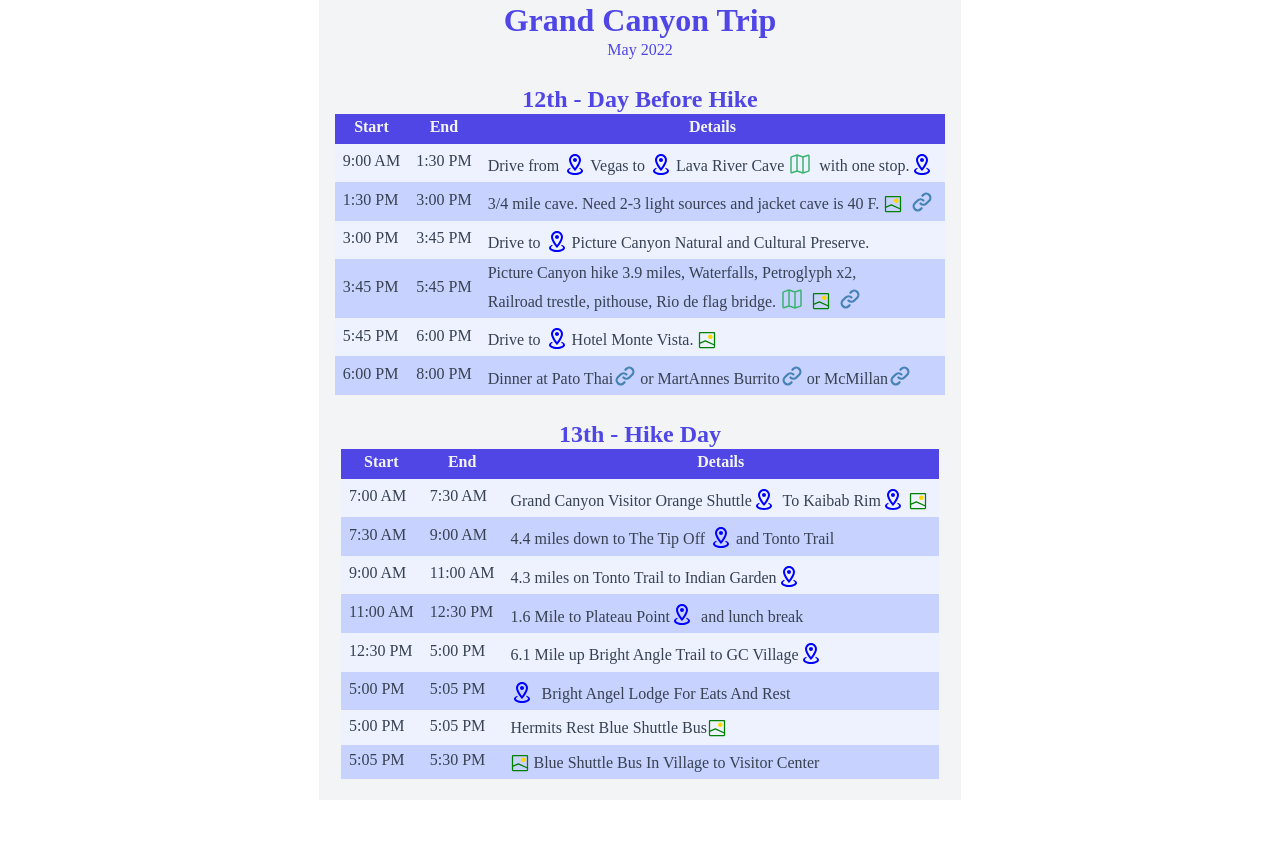
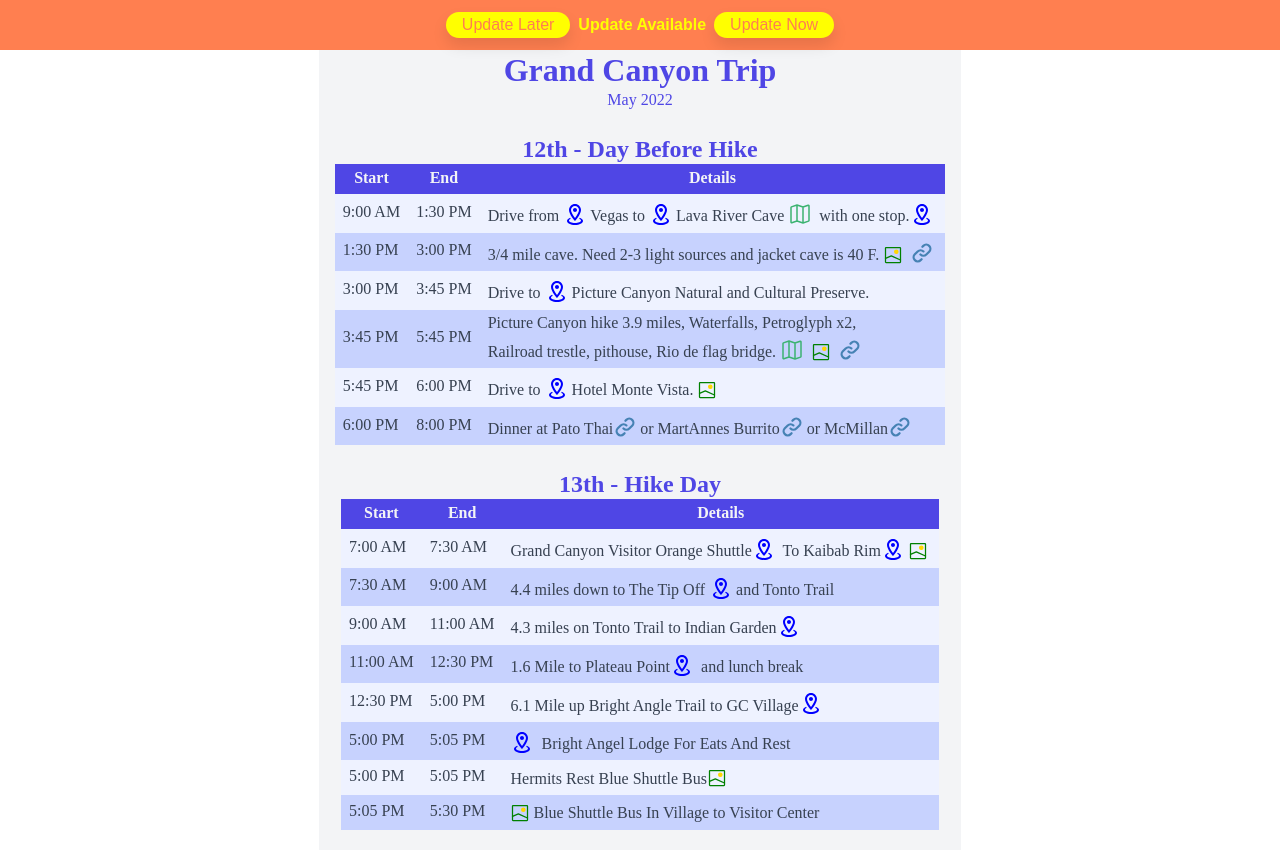
Before and after one commit to carltonj2000/grandCanyonTrip202205, a website built with Vite: page index.html in a window 1280 px wide. Before the commit the page ends 800 px from the top, so only its background shows below. Built offline with nearby package versions, Linux system fonts and the light colour scheme.

Commit message:
styled the sw modal

```diff
--- a/app.js
+++ b/app.js
@@ -1,6 +1,10 @@
 import "./agenda-day1.js";
 import "./agenda-day2.js";
+
 import "./icon-picture.js";
 import "./icon-map.js";
 import "./icon-location.js";
 import "./icon-link.js";
+
+import "./sw-modal";
+//import "./swReg";
--- a/index.html
+++ b/index.html
@@ -9,6 +9,7 @@
     <title>Grand Canyon Trip May 2022</title>
   </head>
   <body>
+    <sw-modal></sw-modal>
     <div class="container">
       <h1>Grand Canyon Trip</h1>
       <p>May 2022</p>
--- a/sw-modal.js
+++ b/sw-modal.js
@@ -1,13 +1,57 @@
 class SwModal extends HTMLElement {
   constructor() {
     super();
-    this.innerHTML = /* html */ `
-<div style="display:hidden">
-  <button>Update Later</button>
-  <p>Update Available</p>
-  <button>Update Now</button>
-</div>`;
+    const style = /* css */ `<style>
+      #pwa-upgrade-modal {
+        background: coral;
+        margin: 0 auto;
+        width: 100%;
+        padding: 0.75rem 0.25rem;
+        align-items: center;
+        justify-content: center;
+        gap: 0.5rem;
+        font-family: sans-serif;
+      }
+      button {
+        border: none;
+        padding: 0.2rem 1rem;
+        border-radius: 2rem;
+        background: yellow;
+        box-shadow: 0px 8px 15px rgba(0, 0, 0, 0.1);
+        font-weight: 500;
+        color: coral;
+      }
+      button:hover {
+        cursor: pointer;
+        box-shadow: 0px 15px 20px rgba(46, 229, 157, 0.4);
+        transform: translateY(-3px);
+      }
+      #pwa-upgrade-modal p {
+        color: yellow;
+        font-weight: 700;
+        text-align: center;
+      }
+    </style>`;
+    const html = /* html */ `
+      <div style="display:flex" id="pwa-upgrade-modal">
+        <button id="later">Update Later</button>
+        <p>Update Available</p>
+        <button id="now">Update Now</button>
+      </div>`;
+    this.innerHTML = style + html;
   }
 }
 
 customElements.define("sw-modal", SwModal);
+
+const pwaUpgradeModal = document.getElementById("pwa-upgrade-modal");
+const later = document.getElementById("later");
+const now = document.getElementById("now");
+
+later.addEventListener("click", () => {
+  pwaUpgradeModal.style.display = "none";
+});
+
+now.addEventListener("click", () => {
+  pwaUpgradeModal.style.display = "none";
+});
```
Also changed, not shown: public/sw.js (+4 -4 lines).
